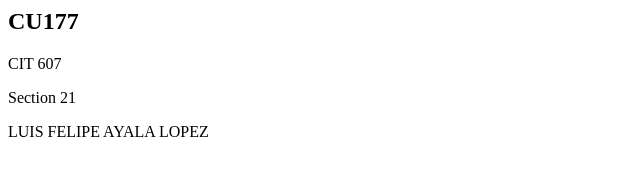
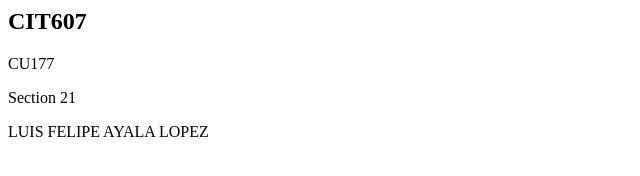
Before and after one commit to JDgomez2002/schedule, a plain HTML site: page classes/innovation-and-entrepreneurship.html in a window 1280 px wide. Shown: the full height of the page, 0-640 px from the left. Drawn offline with Linux system fonts and the light colour scheme.

Commit message:
Classroom update

```diff
--- a/classes/innovation-and-entrepreneurship.html
+++ b/classes/innovation-and-entrepreneurship.html
@@ -1,8 +1,8 @@
 <body>
   <div class="cd-schedule-modal__event-info">
     <div>
-      <h2>CU177</h2>
-      <p>CIT 607</p>
+      <h2>CIT607</h2>
+      <p>CU177</p>
       <p>Section 21</p>
       <p>LUIS FELIPE AYALA LOPEZ</p>
     </div>
```
